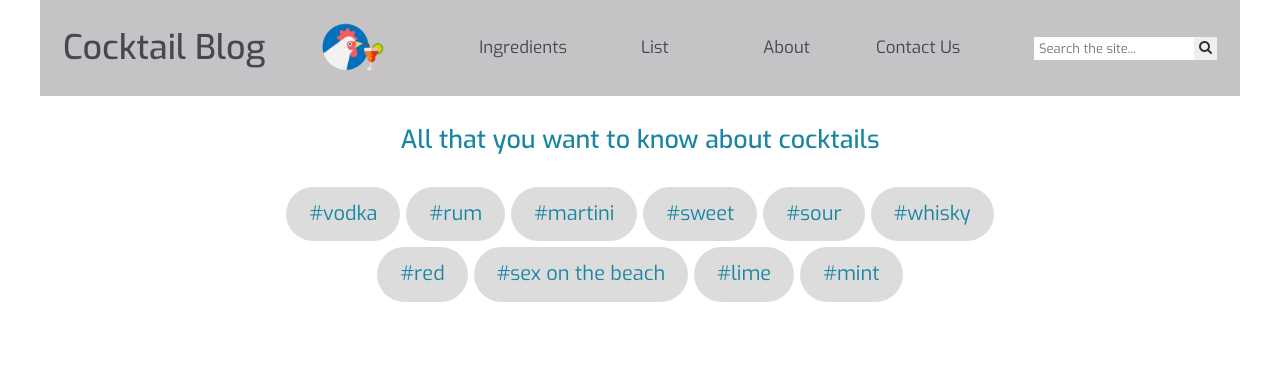
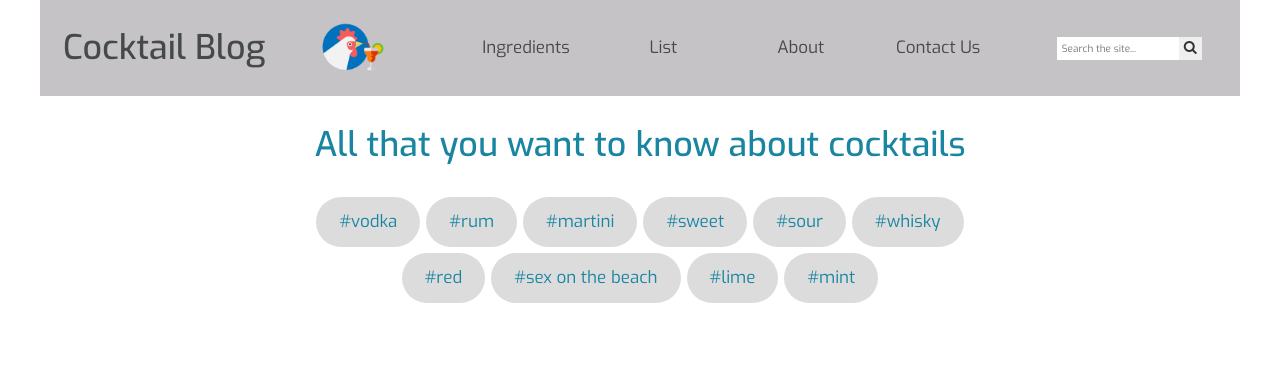
Before and after one commit to YanaTrifonova/cocktail_blog, a Flask app: page / in a window 1280 px wide. Shown: the top 387 px of the page. Run offline with Flask 2, Linux system fonts and the light colour scheme; data that the repository does not hold is empty; some libraries are stand-ins or nearby versions.

Commit message:
unification of font-size

```diff
--- a/scss/_navigation.scss
+++ b/scss/_navigation.scss
@@ -25,7 +25,7 @@
 
       &-text {
         color: $color3;
-        font-size: 3.4rem;
+        font-size: $font-large;
         margin: 0;
         padding: 0;
       }
@@ -59,7 +59,7 @@
       &-decor{
         text-align: center;
         text-decoration: none;
-        font-size: 1.7rem;
+        font-size: $font-small;
         color: $color3;
         cursor: pointer;
         padding: 3.6rem .5rem;
@@ -122,7 +122,7 @@
         text-decoration: none;
 
         padding-left: .5rem;
-        font-size: 1.3rem;
+        font-size: $font-xsmall;
         color: $color3;
 
         font-family: 'Exo', sans-serif;
--- a/scss/_tagsBar.scss
+++ b/scss/_tagsBar.scss
@@ -1,19 +1,19 @@
 .tags {
   display: grid;
-  grid-template-columns: 1fr 90rem 1fr;
+  grid-template-columns: 1fr 70rem 1fr;
   grid-template-rows: minmax(max-content, 1fr) minmax(max-content, 2fr);
   grid-column-gap: 2rem;
 
   &__primary {
     grid-column: 2 / 3 ;
     grid-row: 1 / 2 ;
-    display:flex;
+    display: flex;
     align-items: center;
     justify-content: center;
 
     &-text{
       color: $color5;
-      font-size: 2.5rem;
+      font-size: $font-large;
       margin-top: 3rem;
       margin-bottom: 3rem;
     }
@@ -29,12 +29,10 @@
       flex-wrap: wrap;
       align-items: center;
       justify-content: center;
-      margin-left: 5rem;
-      margin-right: 5rem;
 
       &-decor {                     /*li*/
         display: flex;
-        font-size: 2rem;
+        font-size: $font-small;
         padding: 1.3rem 2.3rem;
         border-radius: 6rem;
         margin: .3rem;
--- a/scss/_variables.scss
+++ b/scss/_variables.scss
@@ -1,5 +1,14 @@
+//COLORS
+
 $color1: rgba(220, 220, 221, 1);
 $color2: rgba(197, 195, 198, 1);
 $color3: rgba(70, 73, 76, 1);
 $color4: rgba(76, 92, 104, 1);
 $color5: rgba(25, 133, 161, 1);
+
+//FONTS
+$font-xlarge: 4.5rem;
+$font-large: 3.4rem;
+$font-medium: 2.3rem;
+$font-small: 1.7rem;
+$font-xsmall: 1rem;
--- a/scss/main.scss
+++ b/scss/main.scss
@@ -3,5 +3,6 @@
 
 @import "navigation.scss";
 @import "tagsBar.scss";
+@import "article.scss";
 
 @import "post.scss";
--- a/static/stylesheet/main.css
+++ b/static/stylesheet/main.css
@@ -167,7 +167,7 @@ i::before {
   border: none;
   text-decoration: none;
   padding-left: .5rem;
-  font-size: 1.3rem;
+  font-size: 1rem;
   color: #46494c;
   font-family: 'Exo', sans-serif;
 }
@@ -185,7 +185,7 @@ i::before {
 
 .tags {
   display: grid;
-  grid-template-columns: 1fr 90rem 1fr;
+  grid-template-columns: 1fr 70rem 1fr;
   grid-template-rows: minmax(-webkit-max-content, 1fr) minmax(-webkit-max-content, 2fr);
   grid-template-rows: minmax(max-content, 1fr) minmax(max-content, 2fr);
   grid-column-gap: 2rem;
@@ -207,7 +207,7 @@ i::before {
 
 .tags__primary-text {
   color: #1985a1;
-  font-size: 2.5rem;
+  font-size: 3.4rem;
   margin-top: 3rem;
   margin-bottom: 3rem;
 }
@@ -231,8 +231,6 @@ i::before {
   -webkit-box-pack: center;
       -ms-flex-pack: center;
           justify-content: center;
-  margin-left: 5rem;
-  margin-right: 5rem;
 }
 
 .tags__list__box-decor {
@@ -240,7 +238,7 @@ i::before {
   display: -webkit-box;
   display: -ms-flexbox;
   display: flex;
-  font-size: 2rem;
+  font-size: 1.7rem;
   padding: 1.3rem 2.3rem;
   border-radius: 6rem;
   margin: .3rem;
@@ -254,6 +252,25 @@ i::before {
   -webkit-transform: translateY(-0.2rem);
           transform: translateY(-0.2rem);
   color: #1985a1 !important;
+}
+
+.article {
+  display: grid;
+  grid-template-columns: 1fr 70rem 1fr;
+  grid-column-gap: 2rem;
+}
+
+.article__container {
+  grid-column: 2 / 3;
+  border: 1px solid black;
+}
+
+.article__container__header {
+  font-size: 4.5rem;
+}
+
+.article__container__creationTime {
+  font-size: 1rem;
 }
 
 .post {
```
